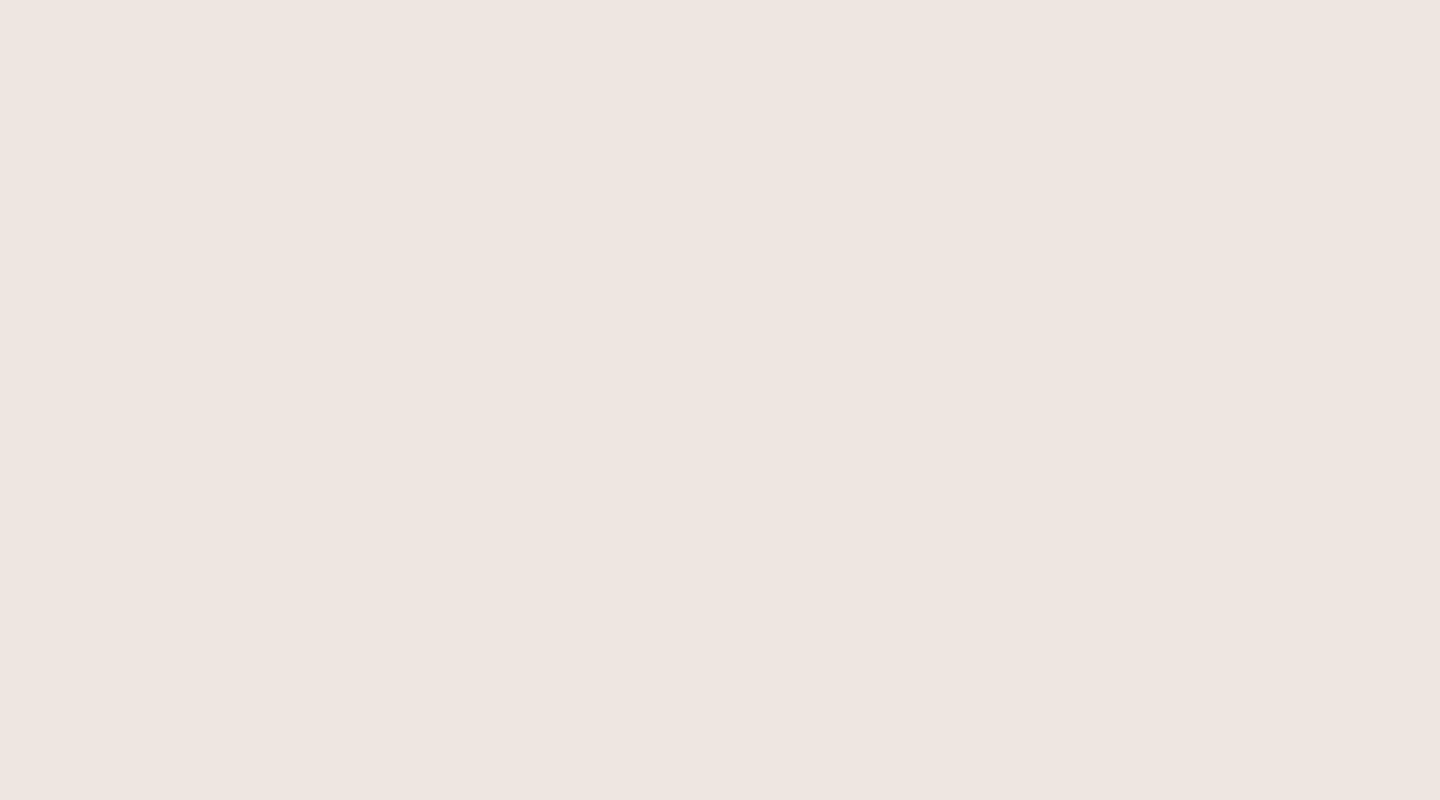
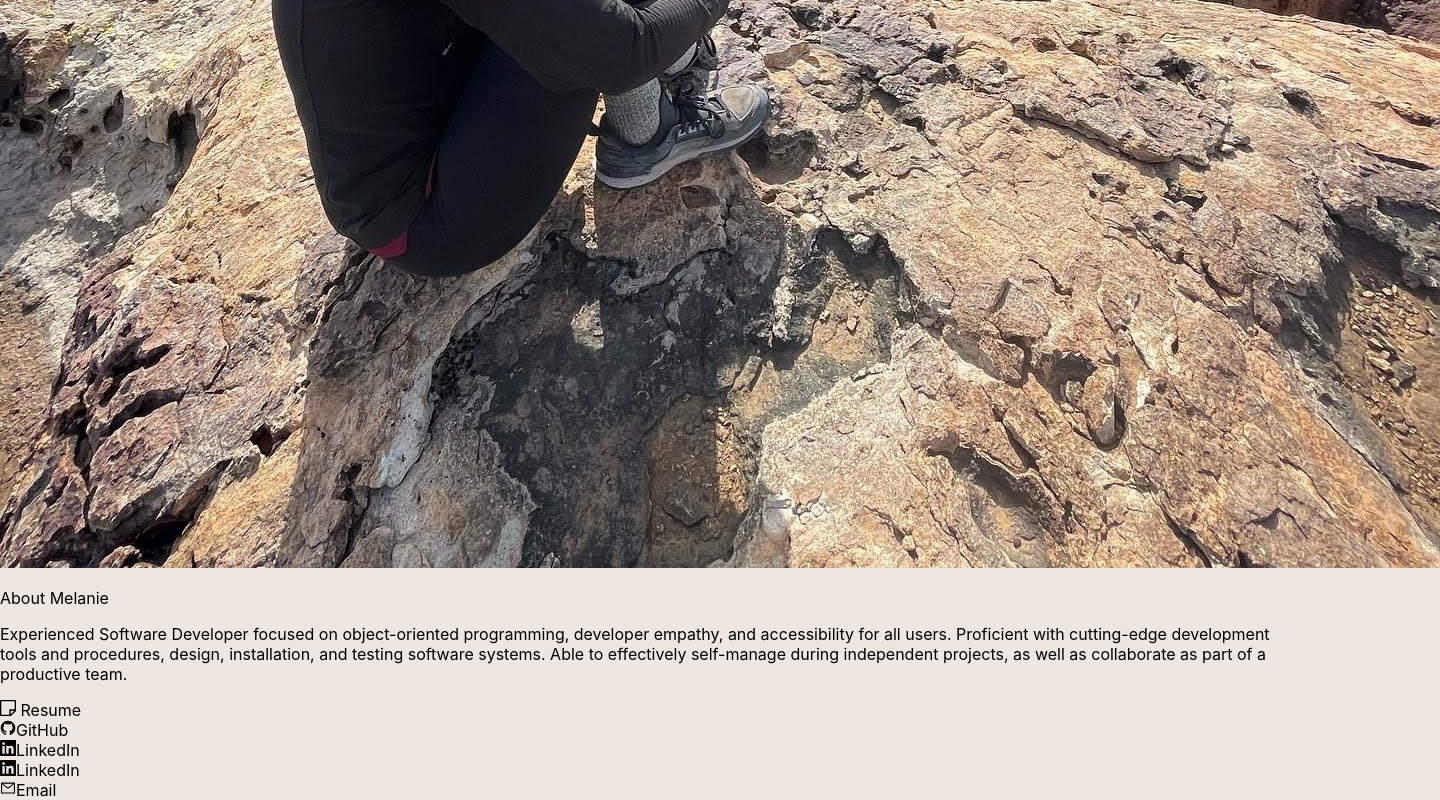
Before and after one commit to daomeow/website, a React (Create React App) app: page /about in a window 1280 px wide. Shown: the part 952-1752 px from the top of the page, 1440 px wide, since content can reach past the window. Before the commit the page ends 800 px from the top, so only its background shows below. Built offline with nearby package versions, Linux system fonts and the light colour scheme.

Commit message:
Handle imported image

```diff
--- a/src/components/About/About.tsx
+++ b/src/components/About/About.tsx
@@ -1,11 +1,52 @@
 import "./About.css";
 import Header from "../Header/Header";
+import { GrNote, GrGithub, GrLinkedin } from 'react-icons/gr';
+import { AiOutlineMail } from 'react-icons/ai';
+import aboutMel from "../../assets/aboutMel.jpg";
+import { useEffect, useState } from "react";
+
+enum ImageLoadingState {
+  Inital,
+  Loading,
+  Complete,
+  Error
+}
 
 const About = () => {
+  const [imageState, setImageState] = useState<ImageLoadingState>(ImageLoadingState.Inital);
+
+  // useEffect(() => {
+
+  // }, [imageUrl])
  return (
    <section>
      <Header/>
-     <p>About page!</p>
+     <img src={aboutMel} alt="Profile picture of Melanie"/>
+     <p className="about-title">About Melanie</p>
+     <p>Experienced Software Developer focused on object-oriented programming, developer empathy, and accessibility for all users. Proficient with cutting-edge development tools and procedures, design, installation, and testing software systems. Able to effectively self-manage during independent projects, as well as collaborate as part of a productive team.
+    </p>
+    <section>
+      <section>
+        <GrNote />
+        <label> Resume </label>
+      </section>
+      <section>
+        <GrGithub />
+        <label>GitHub</label>
+      </section>
+      <section>
+        <GrLinkedin />
+        <label>LinkedIn</label>
+      </section>
+      <section>
+        <GrLinkedin />
+        <label>LinkedIn</label>
+      </section>
+      <section>
+        <AiOutlineMail />
+        <label>Email</label>
+      </section>
+    </section>
    </section>
  )
 }
--- /dev/null
+++ b/src/custom.d.ts
@@ -0,0 +1,4 @@
+declare module "*.jpg";
+declare module "*.png";
+declare module "*.jpeg";
+declare module "*.gif";
```
Also changed, not shown: src/assets/aboutMel.jpg (added), src/components/Home/Home.css (line endings or trailing spaces).
